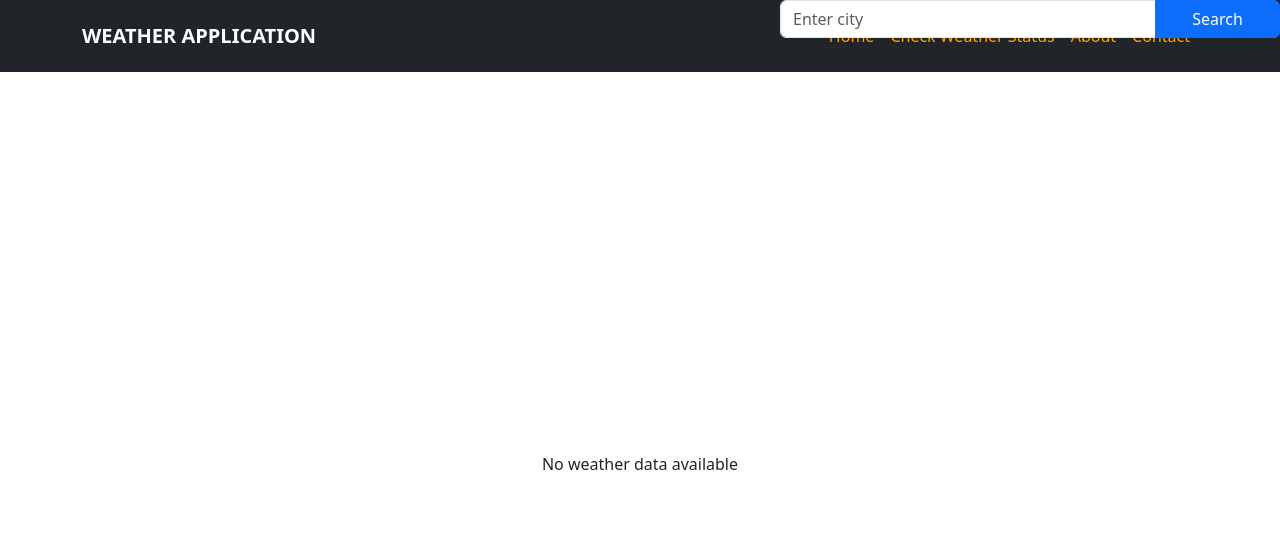
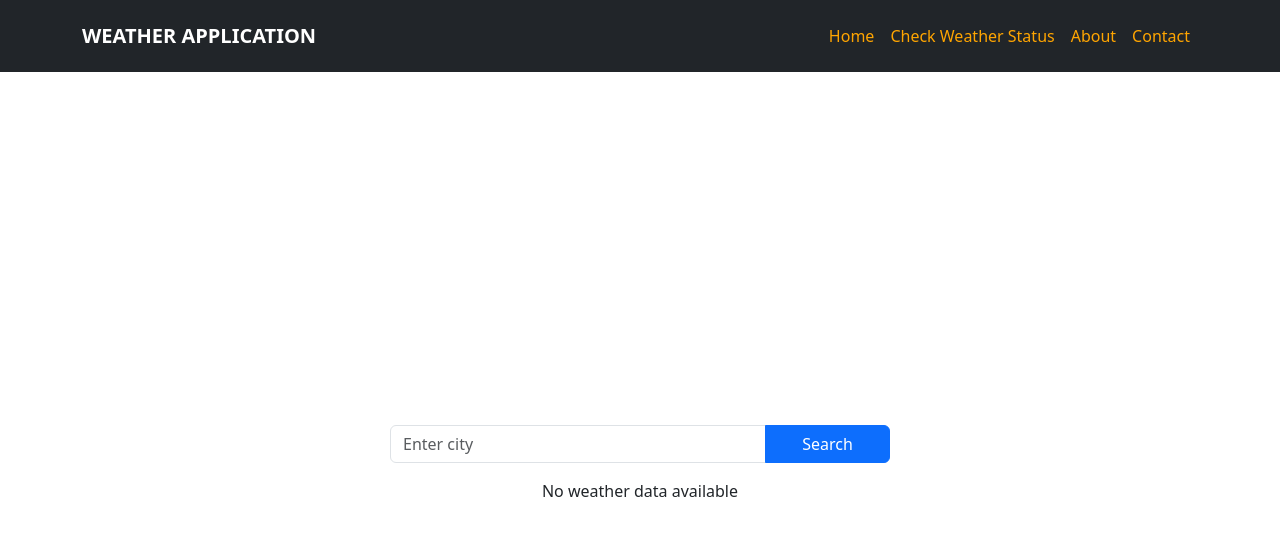
Before and after one commit to Annacletter/Weather-app, a React (Create React App) app in the folder weather-app/: page /home in a window 1280 px wide. Shown: the top 536 px of the page. Built offline with nearby package versions, Linux system fonts and the light colour scheme.

Commit message:
amended the style file

```diff
--- a/weather-app/src/style.css
+++ b/weather-app/src/style.css
@@ -116,14 +116,11 @@
 form {
   width: 100%;
   max-width: 500px;
-  margin: 0; /* Remove auto margin to disable center alignment */
+  margin: 0 auto;
   display: flex;
-  justify-content: flex-start; /* Align items to the start */
+  justify-content: ;
   gap: 10px;
-  position: absolute; /* This will allow the form to move freely within its container */
-  top: 0; /* Align to top */
-  right: 0; /* Align to right */
-}
+ }
 
 input {
   width: 70%;
```
